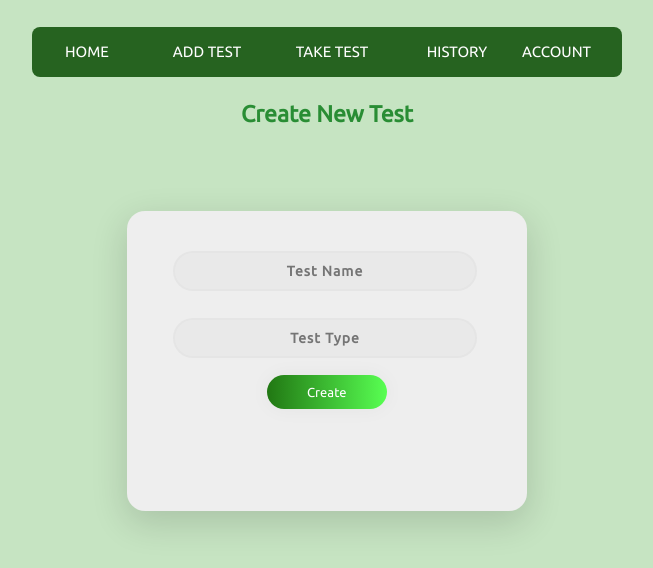
After one commit to alecgreen24/DBProject, a Django app: template multiple_choice/templates/newTest.html in a window 1280 px wide. The commit adds this page. Shown: the top 568 px of the page, without its empty margins (313-966 px from the left). Run offline with Django 3.2, Linux system fonts and the light colour scheme; the template is opened without the code that fills it, so the values that code supplies are empty; some libraries are stand-ins or nearby versions.

Commit message:
Added editTest, accountInfo, and newTest pages

```diff
--- a/multiple_choice/static/multiple_choice/login.css
+++ b/multiple_choice/static/multiple_choice/login.css
@@ -6,14 +6,14 @@ body {
 .main {
     background-color: #eeeeee;
     width: 400px;
-    height: 400px;
+    height: 300px;
     margin: 7em auto;
     border-radius: 1.5em;
     box-shadow: 0px 11px 35px 2px rgba(0, 0, 0, 0.14);
 }
 
 .sign {
-    padding-top: 40px;
+    padding-top: 5px;
     color: #298d34;
     font-family: 'Ubuntu', sans-serif;
     font-weight: bold;
--- /dev/null
+++ b/multiple_choice/static/multiple_choice/menu.css
@@ -0,0 +1,100 @@
+nav {
+  margin: 27px auto 0;
+
+  position: relative;
+  width: 590px;
+  height: 50px;
+  background-color: #266320;
+  border-radius: 8px;
+  font-size: 0;
+}
+nav a {
+  line-height: 50px;
+  height: 100%;
+  font-size: 15px;
+  display: inline-block;
+  position: relative;
+  z-index: 1;
+  text-decoration: none;
+  text-transform: uppercase;
+  text-align: center;
+  color: white;
+  cursor: pointer;
+}
+nav .animation {
+  position: absolute;
+  height: 100%;
+  top: 0;
+  z-index: 0;
+  transition: all .5s ease 0s;
+  border-radius: 8px;
+}
+a:nth-child(1) {
+  width: 100px;
+}
+a:nth-child(2) {
+  width: 110px;
+}
+a:nth-child(3) {
+  width: 130px;
+}
+a:nth-child(4) {
+  width: 120px;
+}
+a:nth-child(5) {
+  width: 130px;
+}
+nav .start-home, a:nth-child(1):hover~.animation {
+  width: 100px;
+  left: 0;
+  background-color: #1abc9c;
+}
+nav .start-about, a:nth-child(2):hover~.animation {
+  width: 110px;
+  left: 100px;
+  background-color: #e74c3c;
+}
+nav .start-blog, a:nth-child(3):hover~.animation {
+  width: 100px;
+  left: 210px;
+  background-color: #3498db;
+}
+nav .start-portefolio, a:nth-child(4):hover~.animation {
+  width: 160px;
+  left: 310px;
+  background-color: #9b59b6;
+}
+nav .start-contact, a:nth-child(5):hover~.animation {
+  width: 120px;
+  left: 470px;
+  background-color: #e67e22;
+}
+
+body {
+  font-size: 12px;
+  font-family: sans-serif;
+  background: #a3f7b6;
+}
+h1 {
+  text-align: center;
+  margin: 40px 0 40px;
+  text-align: center;
+  font-size: 30px;
+  color: #000000;
+  text-shadow: 2px 2px 4px #9f9f9f;
+  font-family: 'Cherry Swash', cursive;
+}
+
+p {
+    position: absolute;
+    bottom: 20px;
+    width: 100%;
+    text-align: center;
+    color: #000000;
+    font-family: 'Cherry Swash',cursive;
+    font-size: 16px;
+}
+
+span {
+    color: #05380b;
+}
--- a/multiple_choice/templates/login.html
+++ b/multiple_choice/templates/login.html
@@ -1,7 +1,6 @@
 <html>
 
 <head>
-  {% load static %}
   <link rel="stylesheet" href="{% static 'multiple_choice/login.css' %}?{% now 'U' %}">
   <link href="https://fonts.googleapis.com/css?family=Ubuntu" rel="stylesheet">
   <meta name="viewport" content="width=device-width, initial-scale=1" />
@@ -10,6 +9,7 @@
 </head>
 
 <body>
+
   <div class="main">
     <p class="sign" align="center">Sign in</p>
     <form class="form1">
@@ -17,8 +17,6 @@
       <input class="pass" type="password" align="center" placeholder="Password">
       <a class="submit" align="center">Sign in</a>
       <p class="forgot" align="center"><a href="#">Forgot Password?</p>
-
-
     </div>
 
 </body>
--- /dev/null
+++ b/multiple_choice/templates/menu.html
@@ -0,0 +1,18 @@
+{% load static %}
+<!DOCTYPE html>
+<html>
+  <nav>
+    <link rel="stylesheet" href="{% static 'multiple_choice/menu.css' %}">
+    <a href="templates/main">Home</a>
+    <a href="/newTest">Add Test</a>
+    <a href="#">Take Test</a>
+    <a href="#">History</a>
+    <a href="#">Account</a>
+  </nav>
+
+  <div class = "wrapper">
+  {% block content %}
+  {% endblock %}
+  </div>
+
+  </html>
--- /dev/null
+++ b/multiple_choice/templates/newTest.html
@@ -0,0 +1,24 @@
+
+  {% extends "menu.html" %}
+  {% load static %}
+
+  {% block content%}
+  <head>
+    <link rel="stylesheet" href="{% static 'multiple_choice/login.css' %}">
+    <link href="https://fonts.googleapis.com/css?family=Ubuntu" rel="stylesheet">
+    <meta name="viewport" content="width=device-width, initial-scale=1" />
+    <link rel="stylesheet" href="path/to/font-awesome/css/font-awesome.min.css">
+    <title>Sign in</title>
+  </head>
+
+  <h2 class="sign" align="center">Create New Test </h2>
+  <body>
+    <div class="main">
+      <form class="form1">
+        <input class="un " type="text" align="center" placeholder="Test Name">
+        <input class="pass" type="password" align="center" placeholder="Test Type">
+        <a class="submit" align="center">Create</a>
+      </div>
+
+    </body>
+    {% endblock %}
--- a/multiple_choice/views.py
+++ b/multiple_choice/views.py
@@ -1,10 +1,7 @@
 from django.shortcuts import render
 from django.http import HttpResponse
-from .dao import connect
-
 
 
 # Create your views here.
 def index(request):
-    connect()
-    return render(request, 'login.html')
+    return render(request, 'newTest.html')
```
Also changed, not shown: multiple_choice/templates/accountInfo.html (added, +24 -0 lines), multiple_choice/templates/editTest.html (added, +21 -0 lines).
